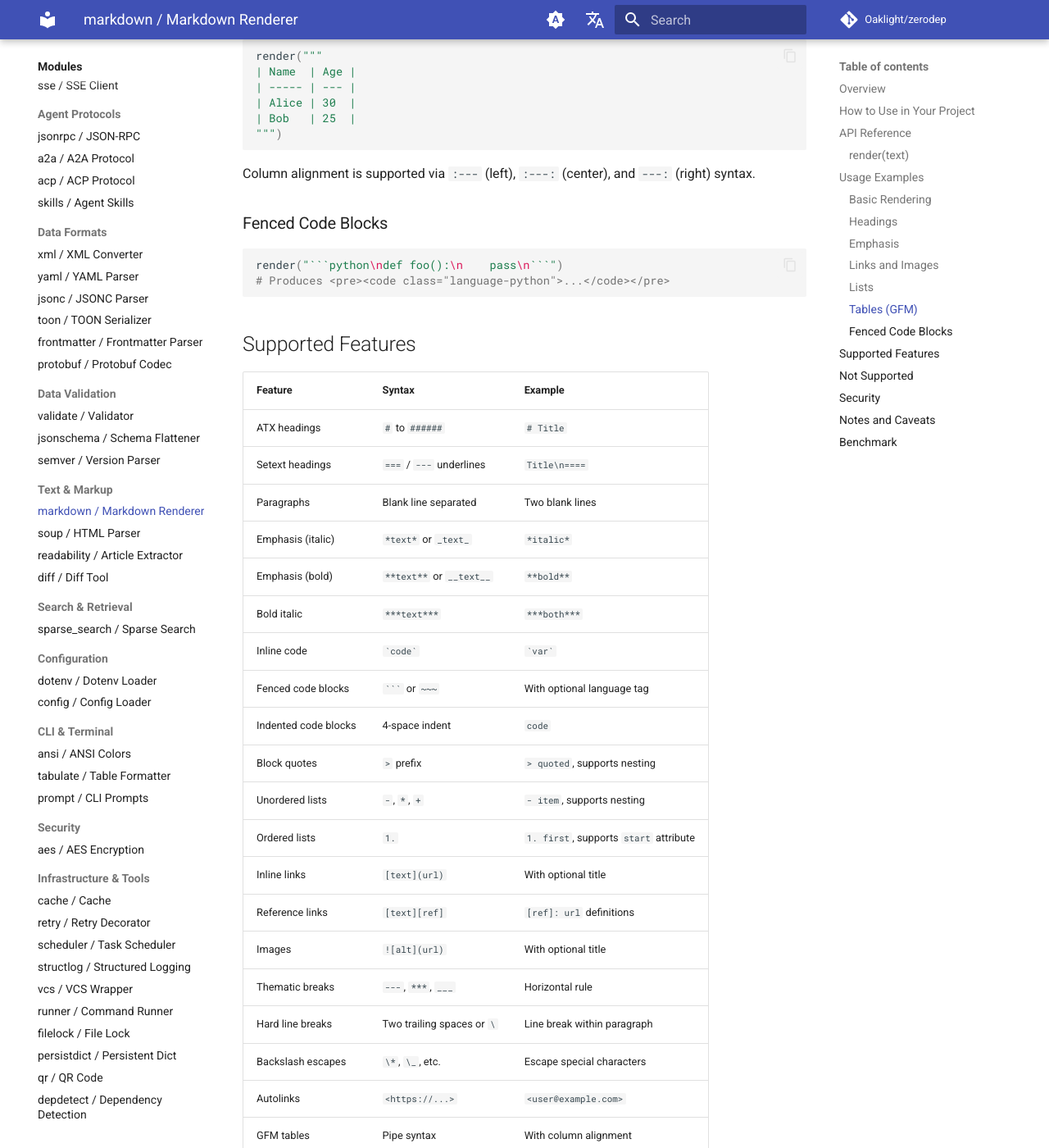
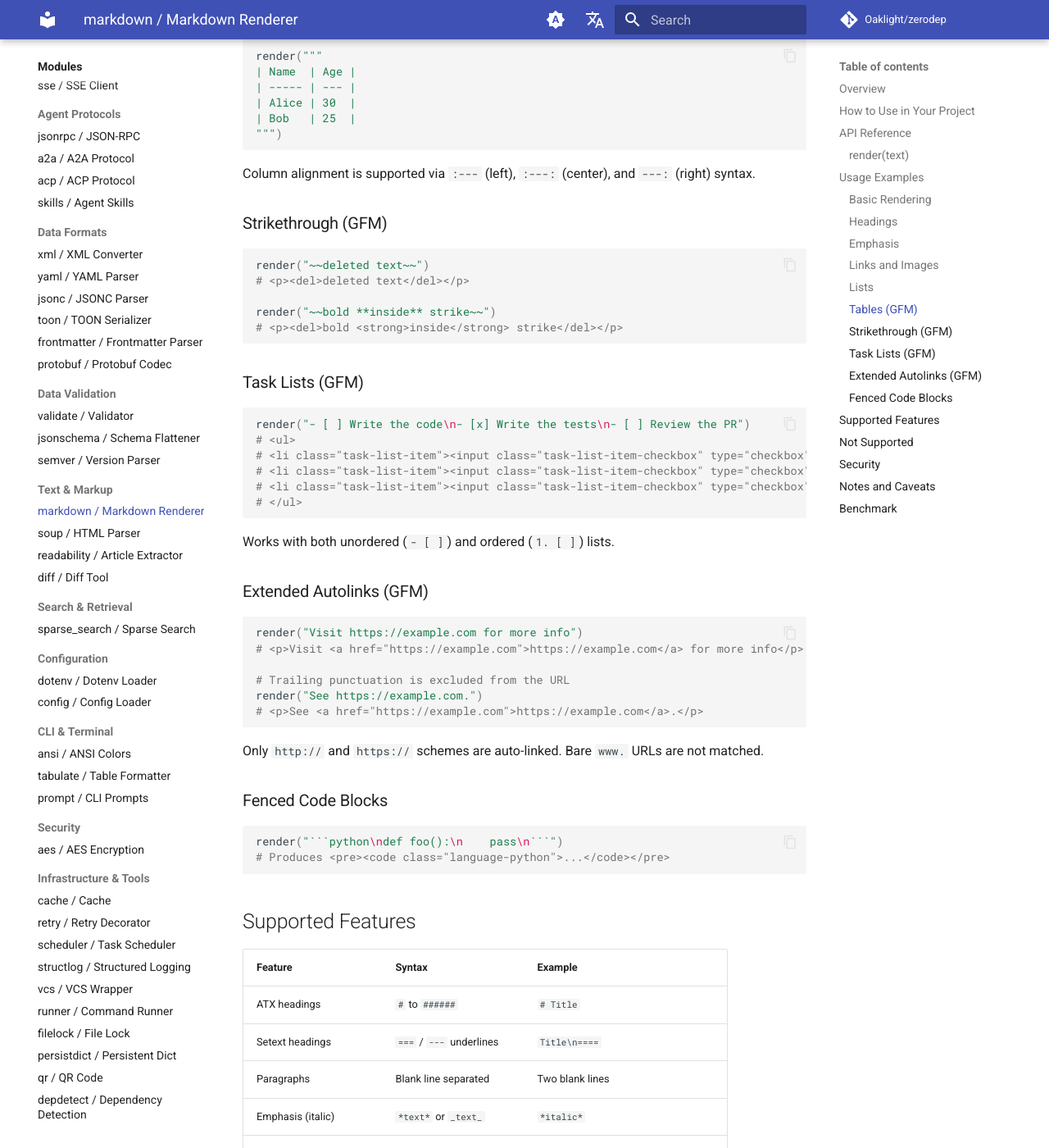
Before and after one commit to Oaklight/zerodep, an MkDocs documentation site: the page built from docs/modules/markdown.md, in a window 1280 px wide and 1400 px high, scrolled down 3080 px. Shown: the whole window at 82% size. Built offline with MkDocs 1.6.1 and Material for MkDocs 9.7.7, drawn with Linux system fonts in a browser that asks for light colours; comment, search, counter and statistics services are not loaded; some of the changed text lies outside the part shown.

Commit message:
docs: add GFM strikethrough, task lists, and extended autolinks
Update markdown module page with new GFM extension examples, feature
table entries, and usage documentation. Add changelog entry for v0.4.0.

````diff
--- a/docs/modules/markdown.md
+++ b/docs/modules/markdown.md
@@ -4,7 +4,7 @@ Markdown to HTML renderer -- zero dependencies, stdlib only, Python 3.10+.
 
 ## Overview
 
-The Markdown module provides a drop-in replacement for `mistune.html()` to render common Markdown to HTML. It supports a CommonMark subset plus GFM tables -- all without any third-party dependencies.
+The Markdown module provides a drop-in replacement for `mistune.html()` to render common Markdown to HTML. It supports a CommonMark subset plus GFM extensions (tables, strikethrough, task lists, extended autolinks) -- all without any third-party dependencies.
 
 | File | Description | Dependencies |
 |------|-------------|--------------|
@@ -146,6 +146,42 @@ render("""
 
 Column alignment is supported via `:---` (left), `:---:` (center), and `---:` (right) syntax.
 
+### Strikethrough (GFM)
+
+```python
+render("~~deleted text~~")
+# <p><del>deleted text</del></p>
+
+render("~~bold **inside** strike~~")
+# <p><del>bold <strong>inside</strong> strike</del></p>
+```
+
+### Task Lists (GFM)
+
+```python
+render("- [ ] Write the code\n- [x] Write the tests\n- [ ] Review the PR")
+# <ul>
+# <li class="task-list-item"><input class="task-list-item-checkbox" type="checkbox" disabled/>Write the code</li>
+# <li class="task-list-item"><input class="task-list-item-checkbox" type="checkbox" disabled checked/>Write the tests</li>
+# <li class="task-list-item"><input class="task-list-item-checkbox" type="checkbox" disabled/>Review the PR</li>
+# </ul>
+```
+
+Works with both unordered (`- [ ]`) and ordered (`1. [ ]`) lists.
+
+### Extended Autolinks (GFM)
+
+```python
+render("Visit https://example.com for more info")
+# <p>Visit <a href="https://example.com">https://example.com</a> for more info</p>
+
+# Trailing punctuation is excluded from the URL
+render("See https://example.com.")
+# <p>See <a href="https://example.com">https://example.com</a>.</p>
+```
+
+Only `http://` and `https://` schemes are auto-linked. Bare `www.` URLs are not matched.
+
 ### Fenced Code Blocks
 
 ```python
@@ -177,6 +213,9 @@
 | Backslash escapes | `\*`, `\_`, etc. | Escape special characters |
 | Autolinks | `<https://...>` | `<user@example.com>` |
 | GFM tables | Pipe syntax | With column alignment |
+| GFM strikethrough | `~~text~~` | `~~deleted~~` |
+| GFM task lists | `- [ ]` / `- [x]` | Checkbox list items |
+| GFM extended autolinks | Bare `https://` URLs | Auto-linked with punctuation stripping |
 | HTML escaping | Automatic | `<`, `>`, `&` escaped |
 
 ## Not Supported
@@ -202,11 +240,11 @@
     This renderer targets the most commonly used Markdown features. It does not aim for 100% CommonMark spec compliance, but covers all features typically found in LLM output and documentation.
 
 - **Python version:** Requires Python 3.10+ (uses `X | Y` union type syntax).
-- **Output compatibility:** Produces HTML output that matches `mistune.html()` for all supported features.
-- **Performance:** 1.8--2.6x faster than mistune across small, medium, and large documents.
+- **Output compatibility:** Produces HTML output that matches `mistune.html()` (with GFM plugins) for all supported features.
+- **Performance:** ~2x faster than mistune across small, medium, and large documents, including GFM content.
 
 ## Benchmark
 
-Benchmarked against `mistune` across three document sizes (small, medium, large).
+Benchmarked against `mistune` across five test sizes: CommonMark (small, medium, large) and GFM (medium, large).
 
 See [Markdown Benchmark](../benchmarks/markdown.md) for detailed results.
````
Also changed, not shown: other parts of docs/modules/markdown.md (+0 -1 lines), docs/changelog.md (+1 -0 lines).
